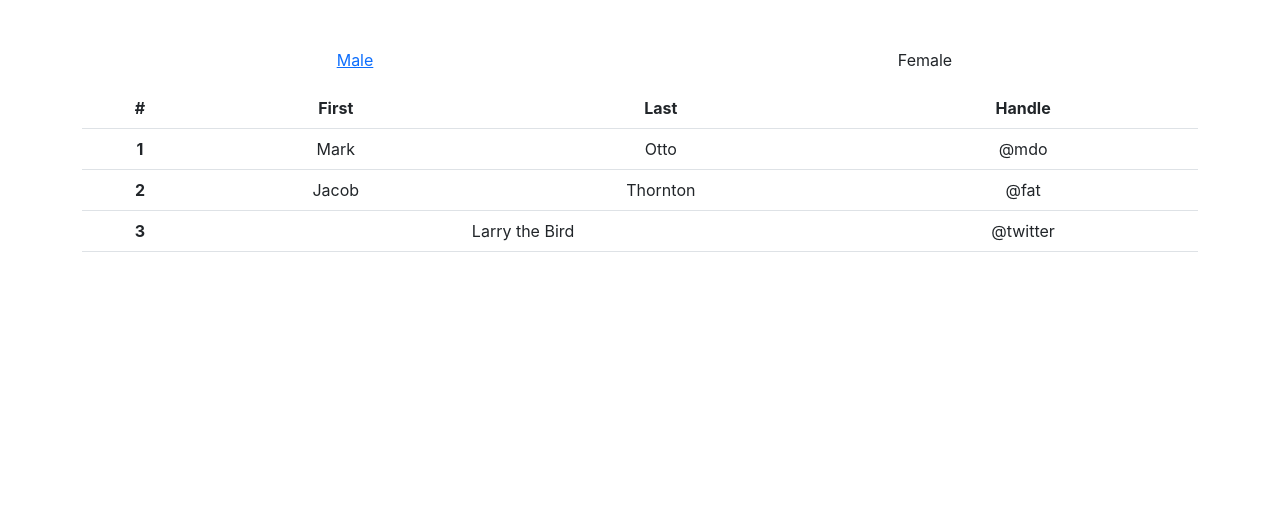
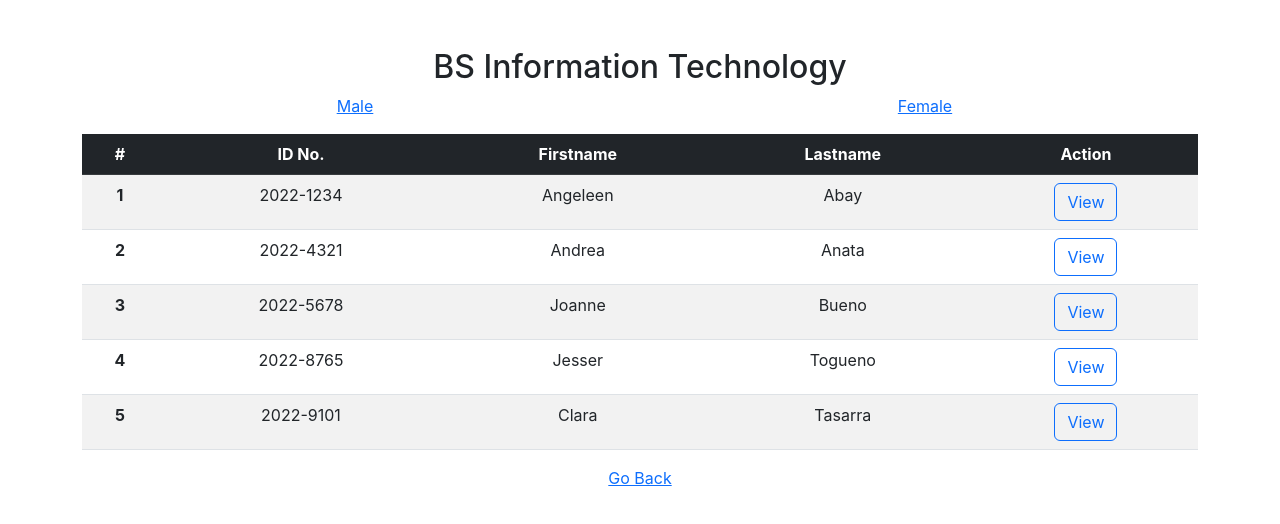
Before and after one commit to KingNelx/Profiling-System-Front-end-, a React (Create React App) app: page /bsit1 in a window 1280 px wide. Shown: the top 524 px of the page. Built offline with nearby package versions, Linux system fonts and the light colour scheme.

Commit message:
added table for students

```diff
--- a/src/BSIT/BSIT1.jsx
+++ b/src/BSIT/BSIT1.jsx
@@ -3,44 +3,77 @@ const BSIT1 = () => {
     return (
         <div>
             <div class="container text-center mx-auto py-auto mt-5 ">
+                <h2> BS Information Technology </h2>
                 <div class="row">
                     <div class="col ">
                         <Link> <p> Male </p></Link>
                     </div>
                     <div class="col">
-                        <p> Female </p>
+                        <Link> <p> Female </p></Link>
                     </div>
                 </div>
-                <table class="table ">
-                    <thead>
+                <table className="table table-striped">
+                    <thead className="table-dark">
                         <tr>
                             <th scope="col">#</th>
-                            <th scope="col">First</th>
-                            <th scope="col">Last</th>
-                            <th scope="col">Handle</th>
+                            <th scope="col">ID No.</th>
+                            <th scope="col">Firstname</th>
+                            <th scope="col">Lastname</th>
+                            <th scope="col">Action</th>
                         </tr>
                     </thead>
                     <tbody>
                         <tr>
                             <th scope="row">1</th>
-                            <td>Mark</td>
-                            <td>Otto</td>
-                            <td>@mdo</td>
+                            <td>2022-1234</td>
+                            <td>Angeleen</td>
+                            <td>Abay</td>
+                            <td>
+                                <button className="btn btn-outline-primary"> View </button>
+                            </td>
                         </tr>
                         <tr>
                             <th scope="row">2</th>
-                            <td>Jacob</td>
-                            <td>Thornton</td>
-                            <td>@fat</td>
+                            <td>2022-4321</td>
+                            <td>Andrea</td>
+                            <td>Anata</td>
+                            <td>
+                                <button className="btn btn-outline-primary"> View </button>
+                            </td>
                         </tr>
                         <tr>
                             <th scope="row">3</th>
-                            <td colspan="2">Larry the Bird</td>
-                            <td>@twitter</td>
+                            <td>2022-5678</td>
+                            <td>Joanne</td>
+                            <td>Bueno</td>
+                            <td>
+                                <button className="btn btn-outline-primary"> View </button>
+                            </td>
+                        </tr>
+                        <tr>
+                            <th scope="row">4</th>
+                            <td>2022-8765</td>
+                            <td>Jesser</td>
+                            <td>Togueno</td>
+                            <td>
+                                <button className="btn btn-outline-primary"> View </button>
+                            </td>
+                        </tr>
+                        <tr>
+                            <th scope="row">5</th>
+                            <td>2022-9101</td>
+                            <td>Clara</td>
+                            <td>Tasarra</td>
+                            <td>
+                                <button className="btn btn-outline-primary"> View </button>
+                            </td>
                         </tr>
                     </tbody>
                 </table>
             </div>
+            <footer className="text-center">
+                <Link to="/bsitDashB"> Go Back </Link>
+            </footer>
         </div>
     );
 }
```
